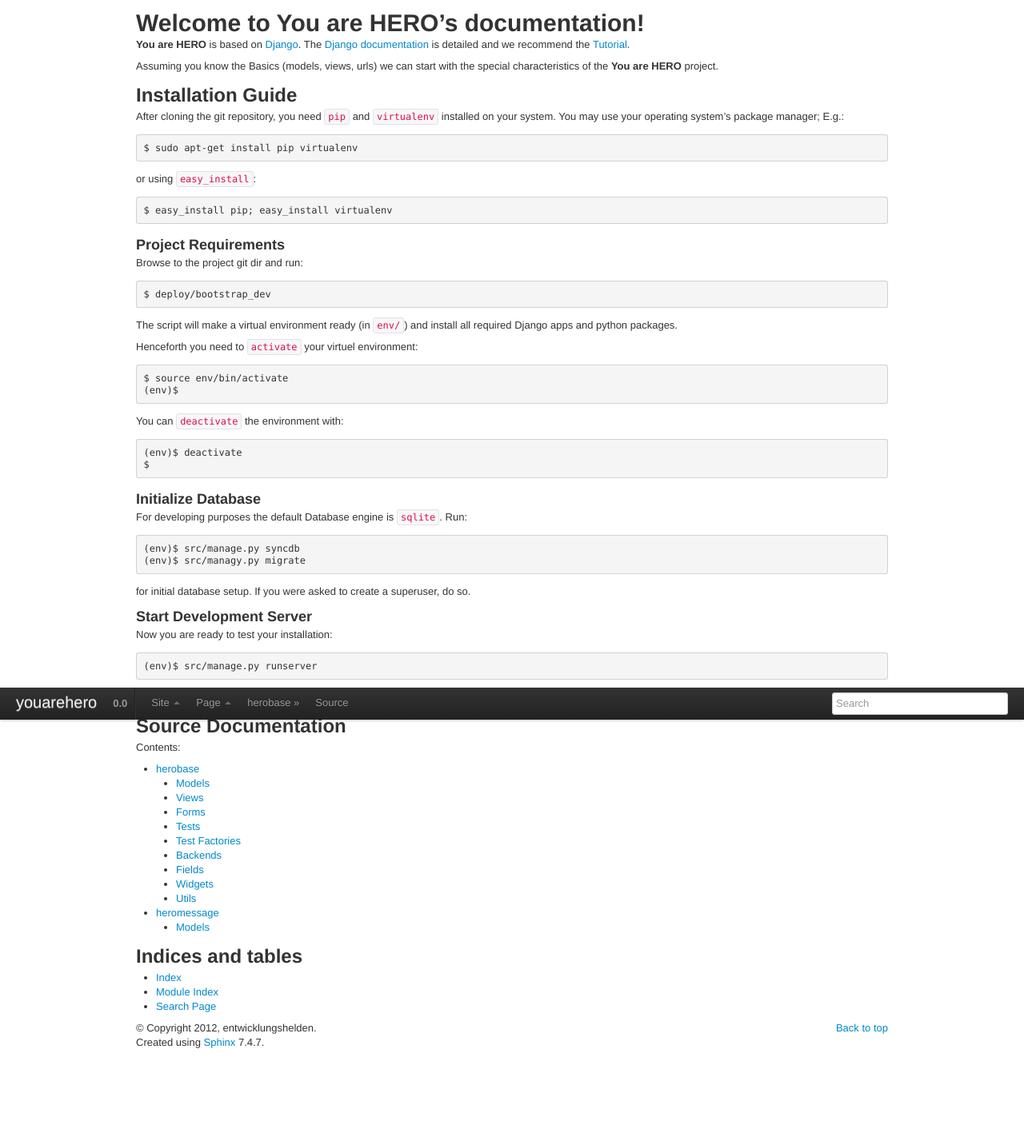
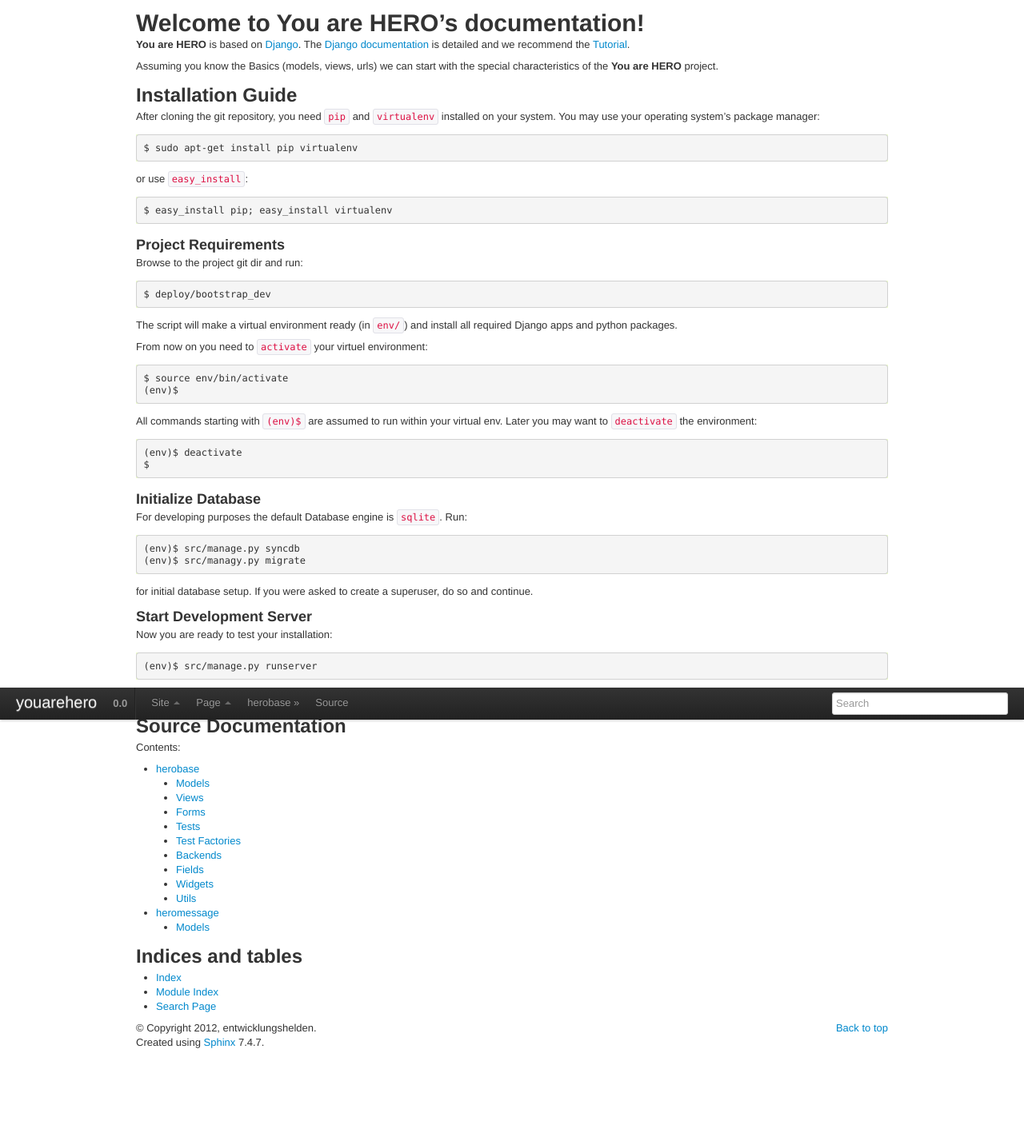
Before and after one commit to youarehero/youarehero, a Sphinx documentation site: the page built from docs/index.rst, in a window 1280 px wide. Shown: the whole page at 80% size. Built offline with Sphinx 7.4.7, drawn with Linux system fonts in a browser that asks for light colours; before the commit the page ends 1322 px from its top, so only the background shows below that.

Commit message:
installation guide part2

```diff
--- a/docs/_themes/bootstrap/static/bootstrap-sphinx.css_t
+++ b/docs/_themes/bootstrap/static/bootstrap-sphinx.css_t
@@ -7,6 +7,7 @@
 
 body {
   padding-top: 11px;
+  padding-bottom: 100px;
 }
 
 .navbar .brand {
--- a/docs/index.rst
+++ b/docs/index.rst
@@ -18,11 +18,11 @@ Installation Guide
 ==================
 
 After cloning the git repository, you need ``pip`` and ``virtualenv`` installed on your system.
-You may use your operating system's package manager; E.g.::
+You may use your operating system's package manager::
 
     $ sudo apt-get install pip virtualenv
 
-or using ``easy_install``::
+or use ``easy_install``::
 
     $ easy_install pip; easy_install virtualenv
 
@@ -36,12 +36,13 @@ Browse to the project git dir and run::
 The script will make a virtual environment ready (in ``env/``) and install all required
 Django apps and python packages.
 
-Henceforth you need to ``activate`` your virtuel environment::
+From now on you need to ``activate`` your virtuel environment::
 
     $ source env/bin/activate
     (env)$
 
-You can ``deactivate`` the environment with::
+All commands starting with ``(env)$`` are assumed to run within your virtual env.
+Later you may want to ``deactivate`` the environment::
 
     (env)$ deactivate
     $
@@ -54,7 +55,7 @@ For developing purposes the default Database engine is ``sqlite``. Run::
     (env)$ src/manage.py syncdb
     (env)$ src/managy.py migrate
 
-for initial database setup. If you were asked to create a superuser, do so.
+for initial database setup. If you were asked to create a superuser, do so and continue.
 
 Start Development Server
 ------------------------
@@ -63,7 +64,8 @@ Now you are ready to test your installation::
 
     (env)$ src/manage.py runserver
 
-Try to visit `localhost on port 8000 <http://localhost:8000>`_.
+Try to visit `localhost on port 8000 <http://localhost:8000>`_. If everything is
+working correctly you should see the **You are HERO** public home view.
 
 Source Documentation
 ====================
```
